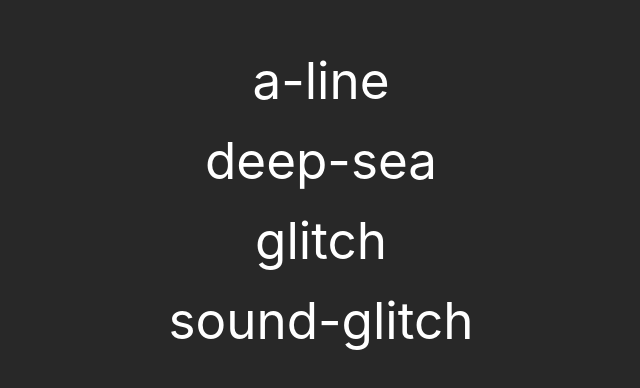
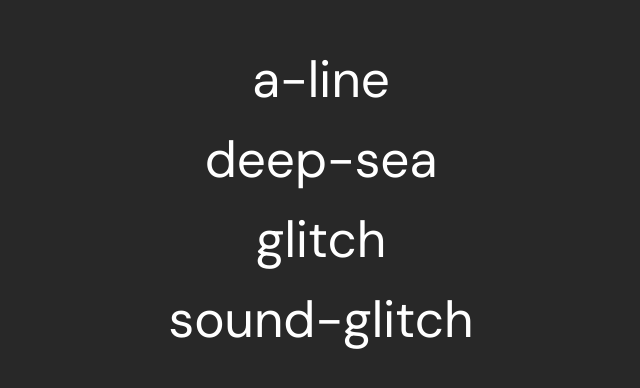
Before and after one commit to shuta13/nuxt-three-experimental-site, a Nuxt app: page / in a window 1280 px wide. Shown: the part 200-588 px from the top of the page, without its empty margins (319-959 px from the left). Built offline with nearby package versions, Linux system fonts and the light colour scheme.

Commit message:
changed font family

```diff
--- a/nuxt.config.js
+++ b/nuxt.config.js
@@ -14,7 +14,8 @@ export default {
       { hid: 'description', name: 'description', content: pkg.description }
     ],
     link: [
-      { rel: 'icon', type: 'image/x-icon', href: '/favicon.ico' }
+      { rel: 'icon', type: 'image/x-icon', href: '/favicon.ico' },
+      { rel: 'stylesheet', href: 'https://fonts.googleapis.com/css?family=DM+Sans&display=swap' }
     ]
   },
 
--- a/pages/index.vue
+++ b/pages/index.vue
@@ -71,6 +71,7 @@ export default {
 a {
   text-decoration: none;
   font-size: 4vw;
+  font-family: 'DM Sans';
   color: #fff;
 }
 </style>
```
